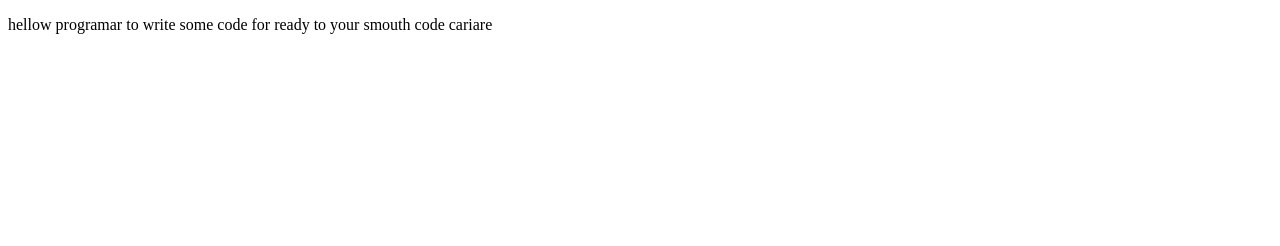
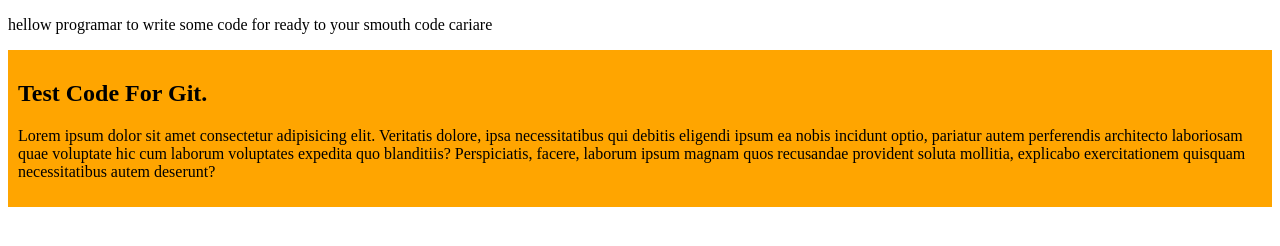
Before and after one commit to aburayhanroni/second-repo, a plain HTML site: page index.html in a window 1280 px wide. Drawn offline with Linux system fonts and the light colour scheme.

Commit message:
add a blog change

```diff
--- a/index.html
+++ b/index.html
@@ -4,8 +4,13 @@
     <meta charset="UTF-8">
     <meta name="viewport" content="width=device-width, initial-scale=1.0">
     <title>Second Repo</title>
+    <link rel="stylesheet" href="style.css">
 </head>
 <body>
     <p>hellow programar to write some code for ready to your smouth code cariare</p>
+    <div>
+        <h2>Test Code For Git.</h2>
+        <p>Lorem ipsum dolor sit amet consectetur adipisicing elit. Veritatis dolore, ipsa necessitatibus qui debitis eligendi ipsum ea nobis incidunt optio, pariatur autem perferendis architecto laboriosam quae voluptate hic cum laborum voluptates expedita quo blanditiis? Perspiciatis, facere, laborum ipsum magnam quos recusandae provident soluta mollitia, explicabo exercitationem quisquam necessitatibus autem deserunt?</p>
+    </div>
 </body>
 </html>
--- /dev/null
+++ b/style.css
@@ -0,0 +1,4 @@
+div{
+    background-color: orange;
+    padding: 10px;
+}
```
